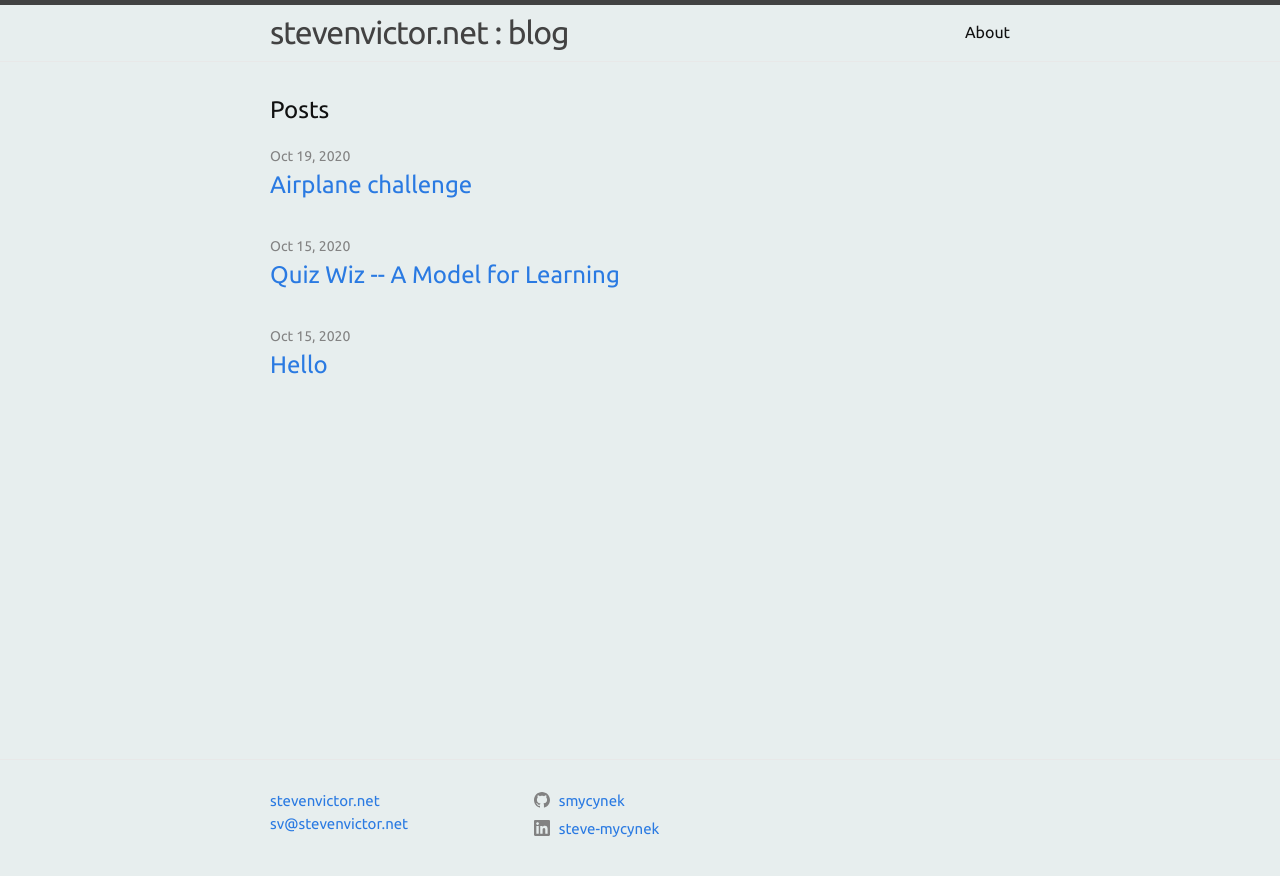
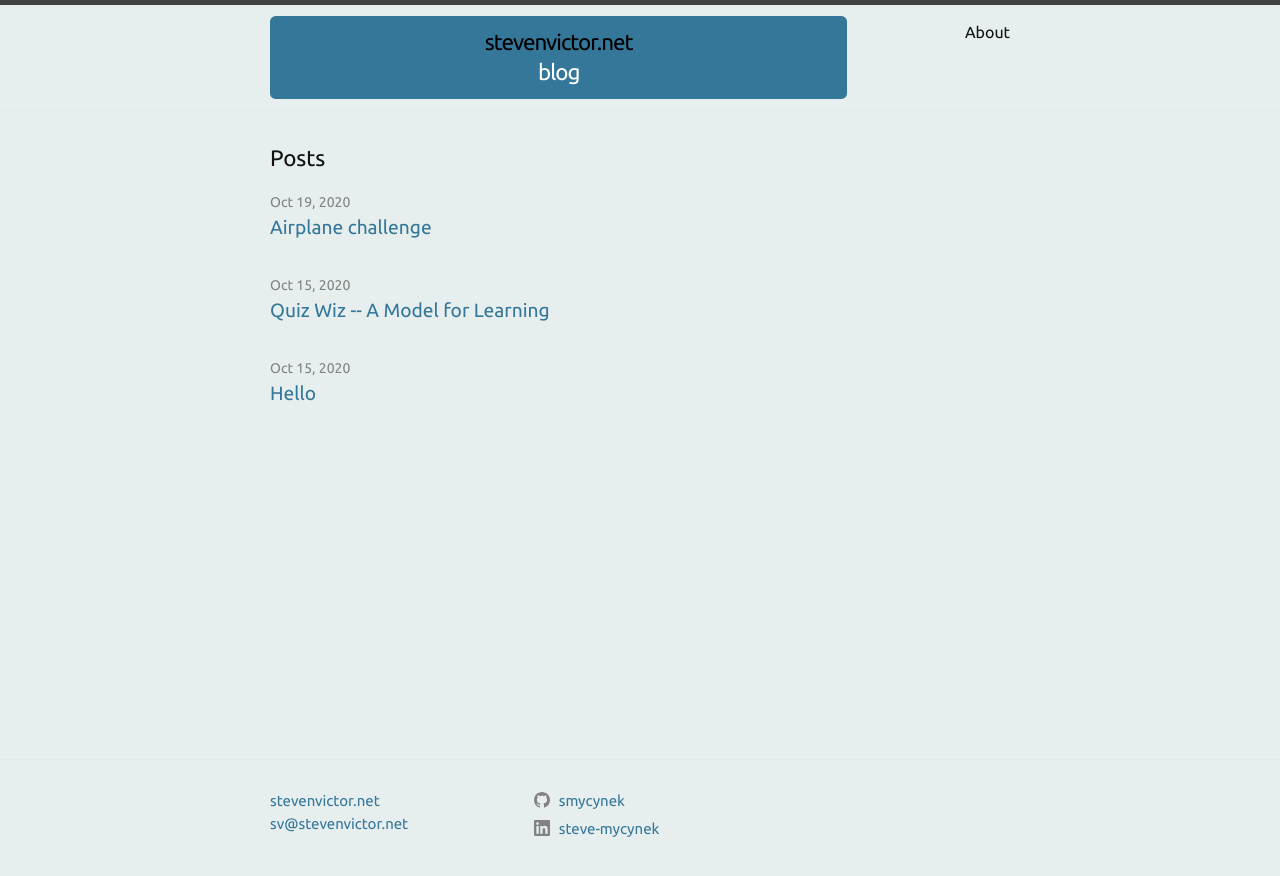
Before and after one commit to smycynek/smycynek.github.io, a Jekyll site: the page built from index.markdown, in a window 1280 px wide. Shown: the top 876 px of the page. Built offline with Jekyll 4.4.1, drawn with Linux system fonts in a browser that asks for light colours.

Commit message:
styling
size

sizing

```diff
--- a/_config.yml
+++ b/_config.yml
@@ -18,7 +18,9 @@
 # You can create any custom variable you would like, and they will be accessible
 # in the templates via {{ site.myvariable }}.
 
-title: "stevenvictor.net : blog"
+title: "stevenvictor.net"
+subtitle: "blog"
+
 email: sv@stevenvictor.net
 description: >- # this means to ignore newlines until "baseurl:"
   Side project notes
--- a/_includes/header.html
+++ b/_includes/header.html
@@ -3,8 +3,11 @@
   <div class="wrapper">
     {%- assign default_paths = site.pages | map: "path" -%}
     {%- assign page_paths = site.header_pages | default: default_paths -%}
-    <a class="site-title" rel="author" href="{{ "/" | relative_url }}">{{ site.title | escape }}</a>
-
+    <div class="banner">
+    <a class="site-title" rel="author" href="{{ "/" | relative_url }}"><p class="main-title">{{ site.title | escape }}</p>
+    <p class="sub-title">{{ site.subtitle | escape }}</p>
+    </a>
+    </div>
     {%- if page_paths -%}
       <nav class="site-nav">
         <input type="checkbox" id="nav-trigger" class="nav-trigger" />
--- a/_sass/minima.scss
+++ b/_sass/minima.scss
@@ -12,7 +12,7 @@ $spacing-unit:     30px !default;
 
 $text-color:       #111 !default;
 $background-color: #e7eeee !default;
-$brand-color:      #2a7ae2 !default;
+$brand-color:      rgb(52, 119, 153) !default;
 
 $grey-color:       #828282 !default;
 $grey-color-light: lighten($grey-color, 40%) !default;
@@ -43,6 +43,17 @@ $on-laptop:        800px !default;
   font-size: $base-font-size * $ratio;
 }
 
+.main-title {
+  color: black! important;
+  margin:0;
+  padding:0;
+}
+
+.sub-title {
+  color: white! important;
+  margin:0;
+  padding:0;
+}
 // Import partials.
 @import
   "minima/base",
--- a/_sass/minima/_layout.scss
+++ b/_sass/minima/_layout.scss
@@ -11,16 +11,30 @@
 }
 
 .site-title {
-  @include relative-font-size(2.0);
-  font-weight: 350;
-  line-height: $base-line-height * $base-font-size * 2.25;
+  @include relative-font-size(1.4);
+  font-weight: 300;
+  line-height: $base-line-height * $base-font-size * 1.25;
   letter-spacing: -1px;
   margin-bottom: 0;
   float: left;
-
+  display: flexbox;
+  margin-top:0.5em;
+  margin-bottom:0.5em;
+  width: 75%;
+  margin-right: auto;
+  margin-left: auto;
+  text-align: center;
+  border-radius: 0.25em;
+  padding:0.5em;
+  color: white !important;
+  background-color:rgb(52, 119, 153) !important;
+  text-decoration: none;
   &,
   &:visited {
-    color: $grey-color-dark;
+    color: white;
+  }
+  &:hover {
+    text-decoration: none;
   }
 }
 
@@ -185,7 +199,7 @@
 }
 
 .post-list-heading {
-  @include relative-font-size(1.5);
+  @include relative-font-size(1.4);
 }
 
 .post-list {
@@ -204,7 +218,7 @@
 
 .post-link {
   display: block;
-  @include relative-font-size(1.5);
+  @include relative-font-size(1.2);
 }
 
 
@@ -217,12 +231,12 @@
 }
 
 .post-title {
-  @include relative-font-size(1.6);
+  @include relative-font-size(1.2);
   letter-spacing: -1px;
   line-height: 1;
 
   @include media-query($on-laptop) {
-    @include relative-font-size(1.6);
+    @include relative-font-size(1.2);
   }
 }
 
@@ -230,18 +244,19 @@
   margin-bottom: $spacing-unit;
 
   h2 {
-    @include relative-font-size(2);
+    @include relative-font-size(1.2);
 
     @include media-query($on-laptop) {
-      @include relative-font-size(1.75);
+      @include relative-font-size(1.2);
     }
   }
 
   h3 {
-    @include relative-font-size(1.625);
+
+    @include relative-font-size(1.2);
 
     @include media-query($on-laptop) {
-      @include relative-font-size(1.375);
+      @include relative-font-size(1.2);
     }
   }
 
```
